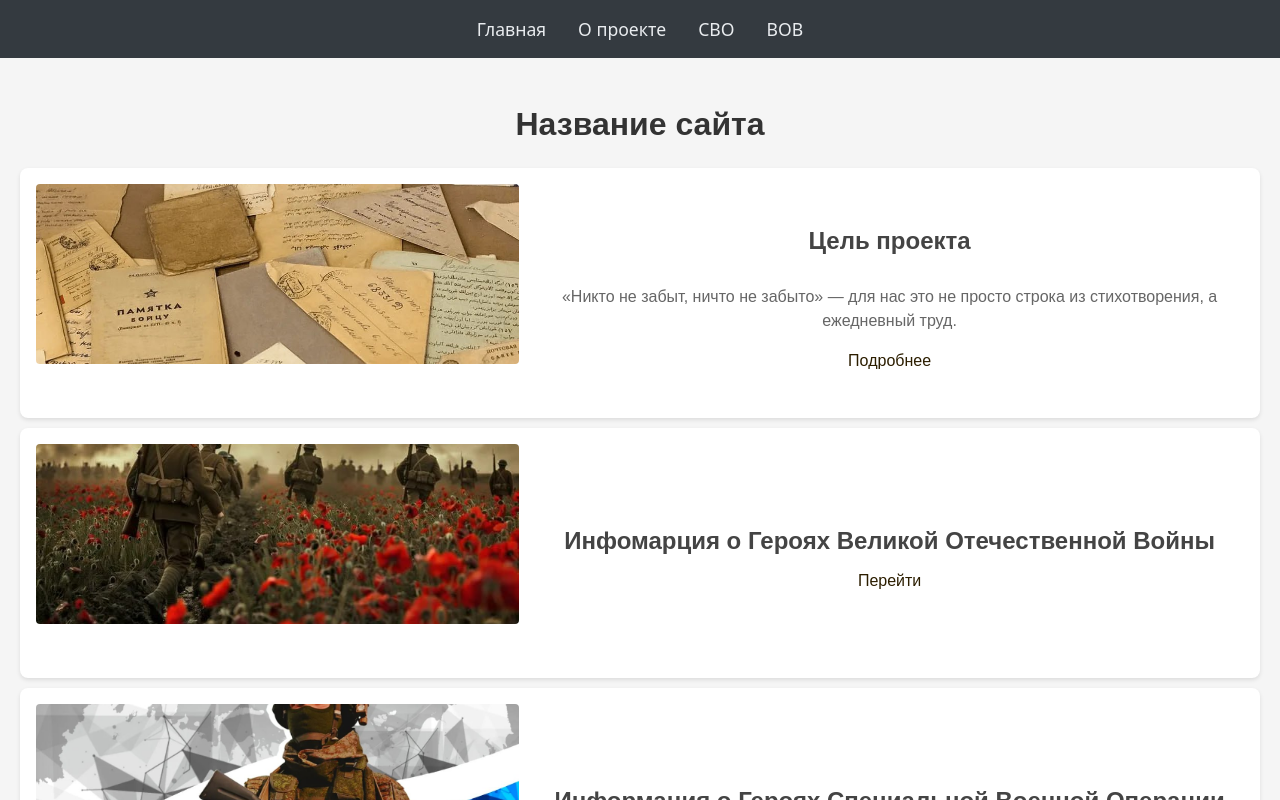
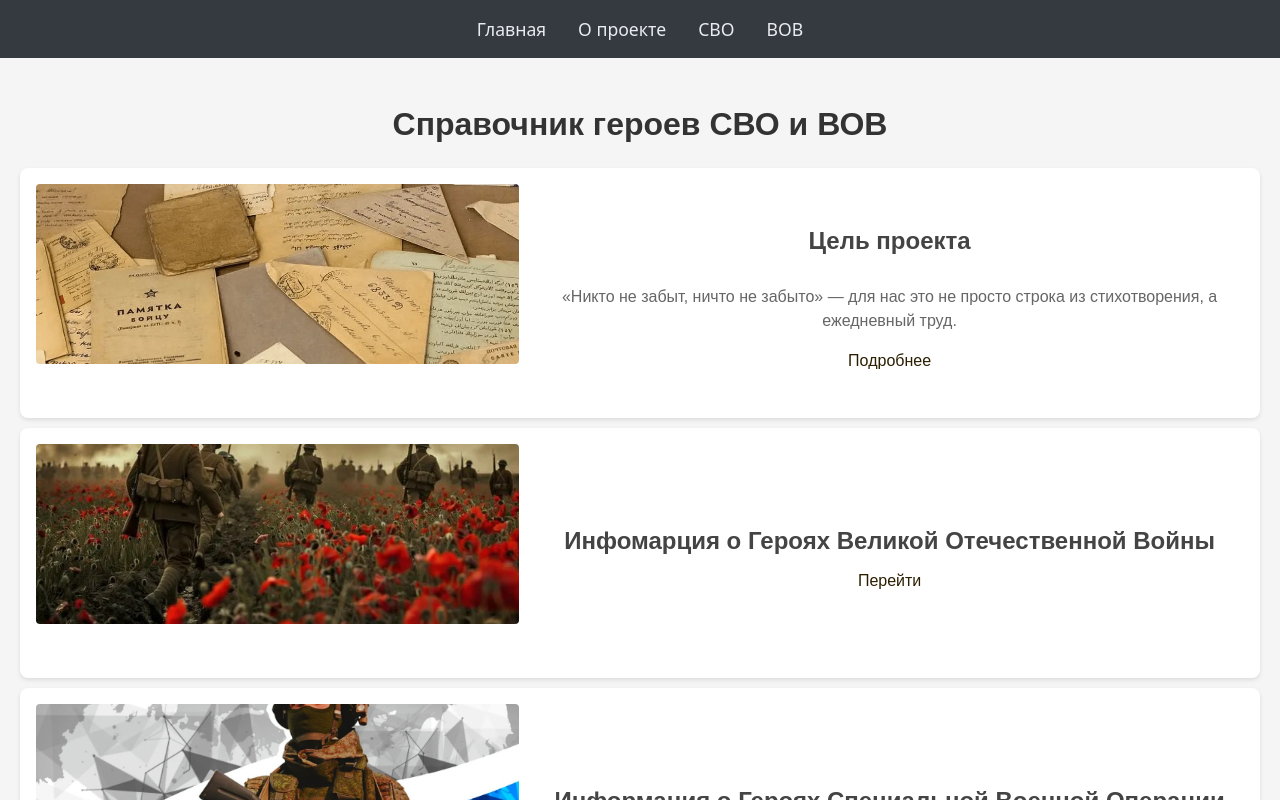
Before and after one commit to StarFury-gh/vov_project, a React (Vite) app in the folder frontend/: page / in a window 1280 px wide. Shown: the top 800 px of the page. Built offline with nearby package versions, Linux system fonts and the light colour scheme.

Commit message:
frontend: fixed home page title

```diff
--- a/frontend/src/pages/HomePage/HomePage.tsx
+++ b/frontend/src/pages/HomePage/HomePage.tsx
@@ -5,7 +5,7 @@ import styles from './HomePage.module.css';
 function HomePage() {
     return (
         <div className={styles['home-page']}>
-            <h1 className={styles['home-page__title']}>Название сайта</h1>
+            <h1 className={styles['home-page__title']}>Справочник героев СВО и ВОВ</h1>
             {/* Основной контент */}
             <section>
                 <div className={styles['home-page__content-block']}>
```
